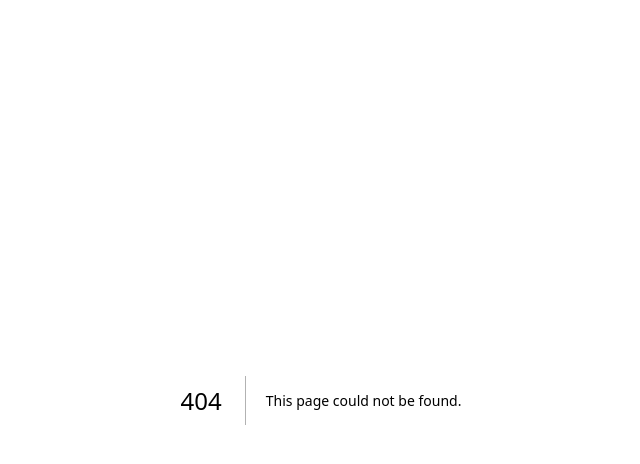
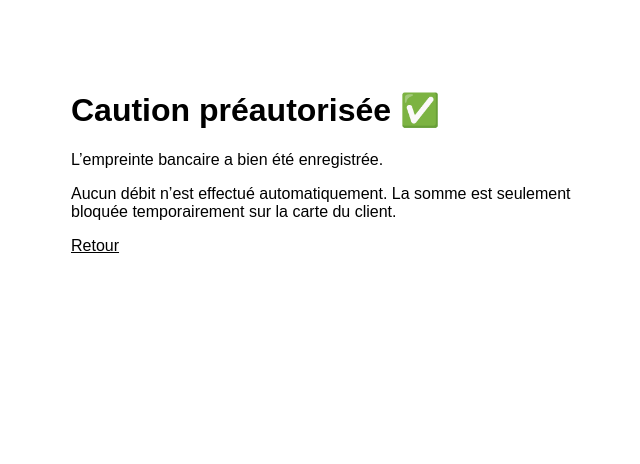
Before and after one commit to FrancoisHeuze/la-french-barca-caution, a Next.js app: page /success in a window 1280 px wide. Before the commit this address had no page. Shown: the top 464 px of the page, without its empty margins (319-959 px from the left). Built offline with nearby package versions, Linux system fonts and the light colour scheme.

Commit message:
Create page.tsx

```diff
--- /dev/null
+++ b/app/success/page.tsx
@@ -0,0 +1,19 @@
+export default function SuccessPage() {
+  return (
+    <main style={{ maxWidth: 500, margin: "50px auto", fontFamily: "Arial", padding: 20 }}>
+      <h1>Caution préautorisée ✅</h1>
+
+      <p>
+        L’empreinte bancaire a bien été enregistrée.
+      </p>
+
+      <p>
+        Aucun débit n’est effectué automatiquement. La somme est seulement bloquée temporairement sur la carte du client.
+      </p>
+
+      <a href="/" style={{ color: "black" }}>
+        Retour
+      </a>
+    </main>
+  )
+}
```
